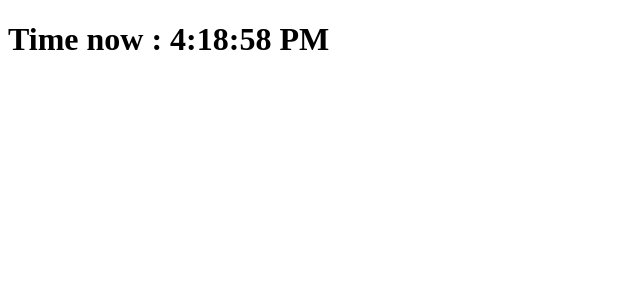
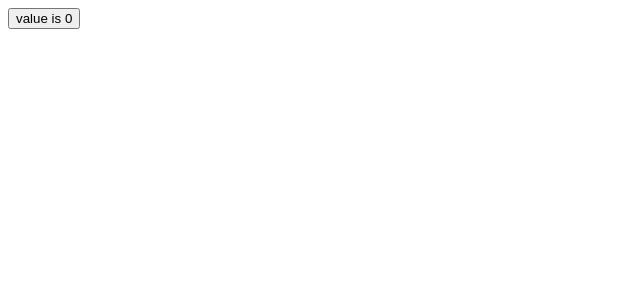
Before and after one commit to KarthiK-ctrl-A/React-practice, a React (Create React App) app: page / in a window 1280 px wide. Shown: the top 300 px of the page, without its empty margins (0-640 px from the left). Built offline with nearby package versions, Linux system fonts and the light colour scheme.

Commit message:
increment states/counter

```diff
--- a/src/index.js
+++ b/src/index.js
@@ -1,46 +1,31 @@
 import React from 'react'
 import ReactDom from 'react-dom'
 
-class Clock extends React.Component {
+class Inc extends React.Component{
 
   constructor(props){
     super(props);
-
-    this.state = {
-      date : new Date()
-    }
+    this.state = {counter : 0}
   }
 
-  componentDidMount(){
+increment = (e) => {
+  e.preventDefault();
+  this.setState({
+    counter : this.state.counter + 1
+  });
+}
 
-      this.timer = setInterval(() => this.start(),1000);
-  }
+render(){
 
-  componentWillUnmount(){
-
-    clearInterval(this.timer);
-
-  }
-
-  start(){
-
-    this.setState({
-      date : new Date()
-    });
-
-  }
-
-  render(){
-    return <h1>
-      Time now : {this.state.date.toLocaleTimeString()}
-    </h1>
-  }
-
+    return <button onClick = {this.increment}>
+                value is {this.state.counter}
+            </button>
+ }
 }
 
 ReactDom.render(
 
-  <Clock />,
+  <Inc />,
   document.getElementById('root')
 
 );
```
